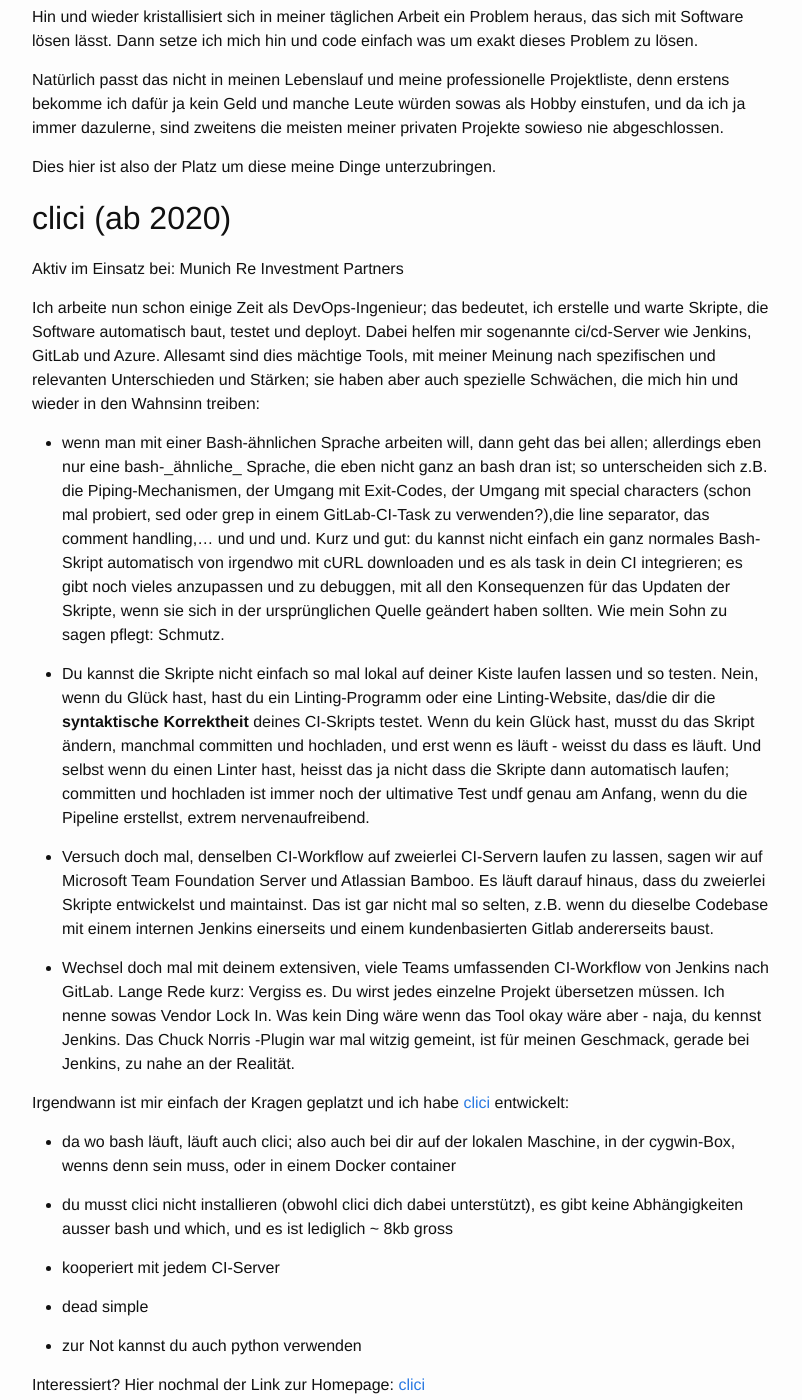
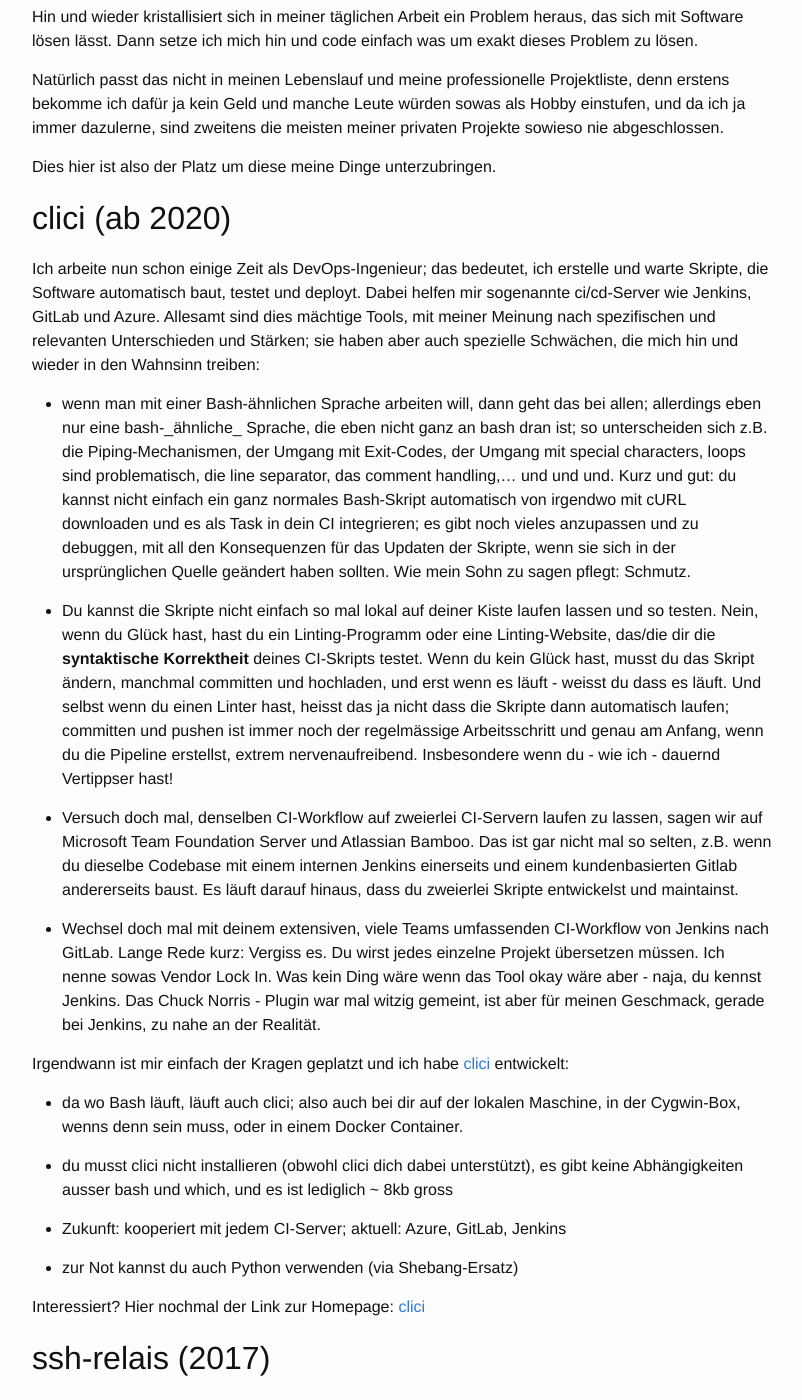
Before and after one commit to micwin/micwin.github.io, a Jekyll site: the page built from 40_probono.md, in a window 1280 px wide and 1400 px high, scrolled down 215 px. Shown: the whole window, without its empty margins (238-1040 px from the left). Built offline with Jekyll 4.4.1, drawn with Linux system fonts in a browser that asks for light colours.

Commit message:
text refresh

```diff
--- a/40_probono.md
+++ b/40_probono.md
@@ -18,8 +18,6 @@
 
 ## clici (ab 2020)
 
-Aktiv im Einsatz bei: Munich Re Investment Partners
-
 Ich arbeite nun schon einige Zeit als DevOps-Ingenieur; das bedeutet,
 ich erstelle und warte Skripte, die Software automatisch baut, testet
 und deployt. Dabei helfen mir sogenannte ci/cd-Server wie Jenkins,
@@ -27,31 +25,24 @@
 mit meiner Meinung nach spezifischen und relevanten Unterschieden und Stärken;
 sie haben aber auch spezielle Schwächen, die mich hin und wieder in den Wahnsinn treiben:
 
-- wenn man mit einer Bash-ähnlichen Sprache arbeiten will, dann geht das bei allen;
-allerdings eben nur eine bash-_ähnliche_ Sprache, die eben nicht ganz an bash dran ist;
-so unterscheiden sich z.B. die Piping-Mechanismen, der Umgang mit Exit-Codes, der
-Umgang mit special characters (schon mal probiert, sed oder grep in einem GitLab-CI-Task zu verwenden?),die line separator, das comment handling,... und und und.
-Kurz und gut: du kannst nicht einfach ein ganz normales Bash-Skript automatisch von irgendwo mit cURL downloaden  und es als task in dein CI integrieren; es gibt noch vieles anzupassen und zu debuggen, mit all den Konsequenzen für das Updaten der Skripte, wenn sie sich in der ursprünglichen Quelle geändert haben sollten. Wie mein Sohn zu sagen pflegt: Schmutz.
+- wenn man mit einer Bash-ähnlichen Sprache arbeiten will, dann geht das bei allen; allerdings eben nur eine bash-_ähnliche_ Sprache, die eben nicht ganz an bash dran ist; so unterscheiden sich z.B. die Piping-Mechanismen, der Umgang mit Exit-Codes, der Umgang mit special characters, loops sind problematisch, die line separator, das comment handling,... und und und. Kurz und gut: du kannst nicht einfach ein ganz normales Bash-Skript automatisch von irgendwo mit cURL downloaden  und es als Task in dein CI integrieren; es gibt noch vieles anzupassen und zu debuggen, mit all den Konsequenzen für das Updaten der Skripte, wenn sie sich in der ursprünglichen Quelle geändert haben sollten. Wie mein Sohn zu sagen pflegt: Schmutz.
 
-- Du kannst die Skripte nicht einfach so mal lokal auf deiner Kiste laufen lassen und so testen.
-Nein, wenn du Glück hast, hast du ein Linting-Programm oder eine Linting-Website, das/die dir die __syntaktische Korrektheit__ deines CI-Skripts testet. Wenn du kein Glück hast, musst du das Skript ändern, manchmal committen und hochladen, und erst wenn es läuft - weisst du dass es läuft. Und selbst wenn du einen Linter hast, heisst das ja nicht dass die Skripte dann automatisch laufen; committen und hochladen ist immer noch der ultimative Test undf genau am Anfang, wenn du die Pipeline erstellst, extrem nervenaufreibend.
+- Du kannst die Skripte nicht einfach so mal lokal auf deiner Kiste laufen lassen und so testen. Nein, wenn du Glück hast, hast du ein Linting-Programm oder eine Linting-Website, das/die dir die __syntaktische Korrektheit__ deines CI-Skripts testet. Wenn du kein Glück hast, musst du das Skript ändern, manchmal committen und hochladen, und erst wenn es läuft - weisst du dass es läuft. Und selbst wenn du einen Linter hast, heisst das ja nicht dass die Skripte dann automatisch laufen; committen und pushen ist immer noch der regelmässige Arbeitsschritt und genau am Anfang, wenn du die Pipeline erstellst, extrem nervenaufreibend. Insbesondere wenn du - wie ich - dauernd Vertippser hast!
 
-- Versuch doch mal, denselben CI-Workflow auf zweierlei CI-Servern laufen zu lassen, sagen wir auf Microsoft Team Foundation Server  und Atlassian Bamboo. Es läuft darauf hinaus, dass du zweierlei Skripte entwickelst und maintainst. Das ist gar nicht mal so selten, z.B. wenn du dieselbe Codebase mit einem internen Jenkins einerseits und einem kundenbasierten Gitlab andererseits baust.
+- Versuch doch mal, denselben CI-Workflow auf zweierlei CI-Servern laufen zu lassen, sagen wir auf Microsoft Team Foundation Server  und Atlassian Bamboo. Das ist gar nicht mal so selten, z.B. wenn du dieselbe Codebase mit einem internen Jenkins einerseits und einem kundenbasierten Gitlab andererseits baust. Es läuft darauf hinaus, dass du zweierlei Skripte entwickelst und maintainst.
 
-- Wechsel doch mal mit deinem extensiven, viele Teams umfassenden CI-Workflow von Jenkins nach GitLab. Lange Rede kurz: Vergiss es. Du wirst jedes einzelne Projekt übersetzen müssen. Ich nenne sowas Vendor Lock In. Was kein Ding wäre wenn das Tool okay wäre aber - naja, du kennst Jenkins. Das Chuck Norris -Plugin war mal witzig gemeint, ist für meinen Geschmack, gerade bei Jenkins, zu nahe an der Realität.
+- Wechsel doch mal mit deinem extensiven, viele Teams umfassenden CI-Workflow von Jenkins nach GitLab. Lange Rede kurz: Vergiss es. Du wirst jedes einzelne Projekt übersetzen müssen. Ich nenne sowas Vendor Lock In. Was kein Ding wäre wenn das Tool okay wäre aber - naja, du kennst Jenkins. Das Chuck Norris - Plugin war mal witzig gemeint, ist aber für meinen Geschmack, gerade bei Jenkins, zu nahe an der Realität.
 
 Irgendwann ist mir einfach der Kragen geplatzt und ich habe [clici](https://metafence.gitlab.io/clici/)
 entwickelt:
 
-- da wo bash läuft, läuft auch clici; also auch bei dir auf der lokalen Maschine, in der cygwin-Box, wenns denn sein muss, oder in einem Docker container
+- da wo Bash läuft, läuft auch clici; also auch bei dir auf der lokalen Maschine, in der Cygwin-Box, wenns denn sein muss, oder in einem Docker Container.
 
 - du musst clici nicht installieren (obwohl clici dich dabei unterstützt), es gibt keine Abhängigkeiten ausser bash und which, und es ist lediglich ~ 8kb gross
 
-- kooperiert mit jedem CI-Server
+- Zukunft: kooperiert mit jedem CI-Server; aktuell: Azure, GitLab, Jenkins
 
-- dead simple
-
-- zur Not kannst du auch python verwenden
+- zur Not kannst du auch Python verwenden (via Shebang-Ersatz)
 
 Interessiert? Hier nochmal  der Link zur Homepage: [clici](https://metafence.gitlab.io/clici/)
 
```
Also changed, not shown: 10_personal.md (+5 -4 lines).
